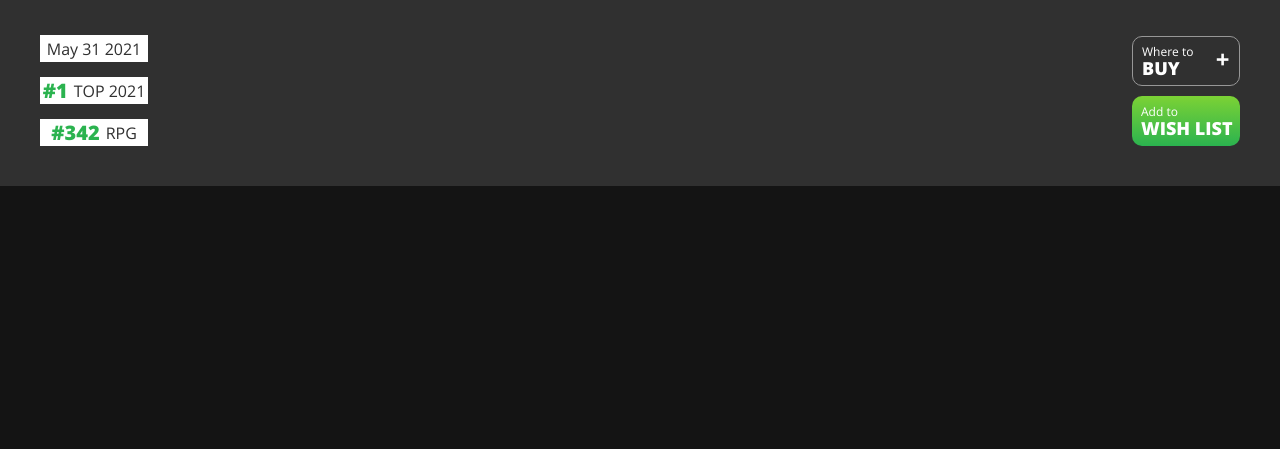
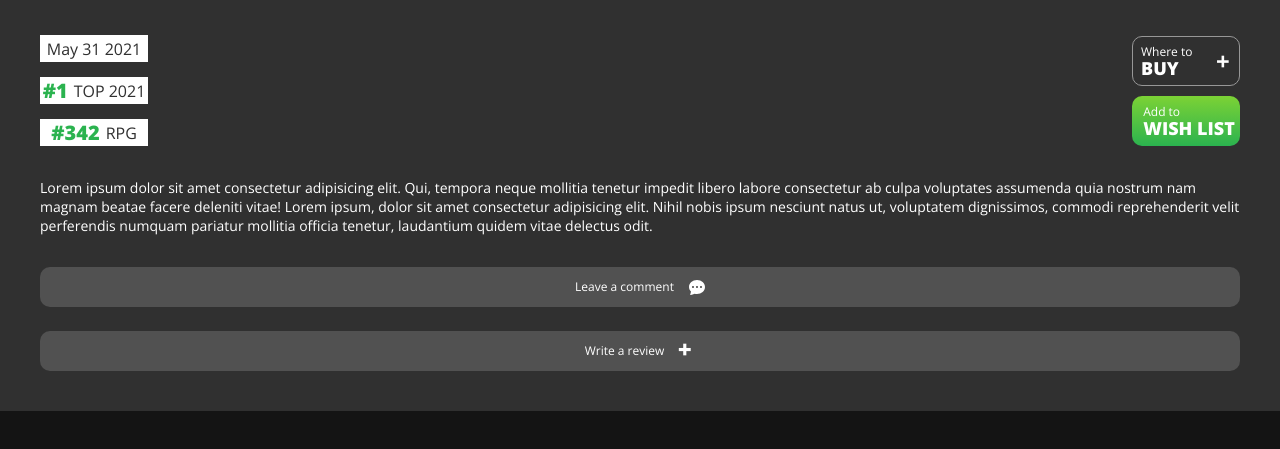
Before and after one commit to nicoandreoli2000/AltimetrikGameFinderApp, a website: page src/pages/modal.html in a window 1280 px wide. Shown: the part 127-576 px from the top of the page. Drawn offline with nearby package versions, Linux system fonts and the light colour scheme.

Commit message:
Just left videos and links

```diff
--- a/src/pages/modal.html
+++ b/src/pages/modal.html
@@ -45,7 +45,7 @@
         </div>
 
         <div class="adds flex-space flex-vertical">
-            <div class="">
+            <div>
                 <div class="adds__box adds__box--date flex-horizontal-vertical">
                     <p>May 31 2021</p>
                 </div>
@@ -59,18 +59,47 @@
                 </div>
             </div>
             <div class="flex-vertical-column">
-                <button class="adds__button adds__button--buy button-reset flex-space flex-vertical">
-                    <div class="adds__buy-text">
+                <button class="adds__button adds__button--buy button-reset flex-horizontal-vertical">
+                    <div class="adds__buy-text flex-vertical">
                         <p>Where to <b>BUY</b></p>
                     </div>
-                    <div class="adds__plus-text">
-                        <p><b>+</b></p>
+                    <div class=" adds__plus-text flex-vertical">
+                        <p class="flex-horizontal-vertical"><b>+</b></p>
                     </div>
                 </button>
-                <button class="adds__button adds__button--wish button-reset">
+                <button class="adds__button adds__button--wish button-reset flex-horizontal-vertical">
                     <p>Add to<br><b>WISH LIST</b></p>
                 </button>
             </div>
+        </div>
+
+        <div class="description">
+            <p>Lorem ipsum dolor sit amet consectetur adipisicing elit. Qui, tempora neque mollitia tenetur impedit libero labore consectetur ab culpa voluptates assumenda quia nostrum nam magnam beatae facere deleniti vitae! Lorem ipsum, dolor sit amet
+                consectetur adipisicing elit. Nihil nobis ipsum nesciunt natus ut, voluptatem dignissimos, commodi reprehenderit velit perferendis numquam pariatur mollitia officia tenetur, laudantium quidem vitae delectus odit.</p>
+        </div>
+
+        <div class="bottom">
+            <div class="bottom__buttons-box flex-vertical-column">
+                <button class="bottom__button bottom__button--margin button-reset flex-horizontal-vertical">
+                    <div class="bottom__box-comment">
+
+                        <p>Leave a comment</p>
+                    </div>
+                    <svg width="16" height="15" viewBox="0 0 16 15" fill="none" xmlns="http://www.w3.org/2000/svg">
+                        <path fill-rule="evenodd" clip-rule="evenodd"
+                            d="M8 14C12.418 14 16 10.866 16 7C16 3.134 12.418 0 8 0C3.582 0 0 3.134 0 7C0 8.76 0.744 10.37 1.969 11.6C1.873 12.616 1.553 13.73 1.199 14.566C1.12 14.752 1.272 14.96 1.472 14.928C3.728 14.558 5.069 13.99 5.653 13.694C6.41859 13.8982 7.20765 14.0011 8 14ZM4 6C4.55228 6 5 6.44772 5 7C5 7.55228 4.55228 8 4 8C3.44772 8 3 7.55228 3 7C3 6.44772 3.44772 6 4 6ZM9 7C9 6.44772 8.55229 6 8 6C7.44772 6 7 6.44772 7 7C7 7.55228 7.44772 8 8 8C8.55229 8 9 7.55228 9 7ZM13 7C13 7.55228 12.5523 8 12 8C11.4477 8 11 7.55228 11 7C11 6.44772 11.4477 6 12 6C12.5523 6 13 6.44772 13 7Z"
+                            fill="white" />
+                    </svg>
+                </button>
+                <button class="bottom__button button-reset flex-horizontal-vertical">
+                    <div class="bottom__box-write">
+                        <p>Write a review</p>
+                    </div>
+                    <p class="bottom__box-plus"><b>+</b></p>
+                </button>
+            </div>
+            <div class="bottom__images"></div>
+            <div class="bottom__links"></div>
         </div>
     </div>
 
--- a/src/styles/modal.css
+++ b/src/styles/modal.css
@@ -43,6 +43,10 @@ body {
 
 /* Add ons */
 
+.adds {
+    margin-bottom: 32px;
+}
+
 .adds__box {
     width: 108px;
     height: 27px;
@@ -73,27 +77,28 @@ body {
 .adds__button {
     height: 50px;
     width: 108px;
+    border-radius: 10px;
     line-height: 17px;
-    border-radius: 10px;
+    padding-left: 6px;
     cursor: pointer;
-    padding-left: 9px;
     text-align: start;
     font-size: 12px;
 }
 
 .adds__button--buy {
     margin-bottom: 10px;
-    padding-right: 6px;
     border: 1px solid #979797;
 }
 
 .adds__buy-text {
+    height: 34px;
     width: 61px;
+    margin-right: 14px;
 }
 
 .adds__plus-text {
+    height: 33px;
     width: 21px;
-    text-align: center;
 }
 
 .adds__buy-text b,
@@ -108,8 +113,53 @@ body {
 }
 
 .adds__button--wish {
-    padding-right: 1px;
     background: linear-gradient(180deg, #7CD235 0%, #2BB34F 100%);
+}
+
+
+/* Description */
+
+.description {
+    font-size: 14px;
+    line-height: 19px;
+    margin-bottom: 32px;
+}
+
+
+/* Bottom container */
+
+
+/* Buttons comment/write */
+
+.bottom__button {
+    width: 100%;
+    height: 40px;
+    background-color: #515151;
+    border-radius: 10px;
+    font-size: 12px;
+    line-height: 16px;
+}
+
+.bottom__button--margin {
+    margin-bottom: 24px;
+}
+
+.bottom__box-comment {
+    margin-right: 15px;
+}
+
+.bottom__box-write {
+    margin-right: 10px;
+}
+
+.bottom__box-plus b {
+    font-size: 24px;
+    font-weight: 800;
+}
+
+.bottom__box-plus {
+    width: 21px;
+    padding-top: 1.5px;
 }
 
 
```
